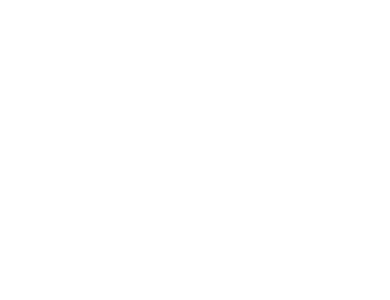
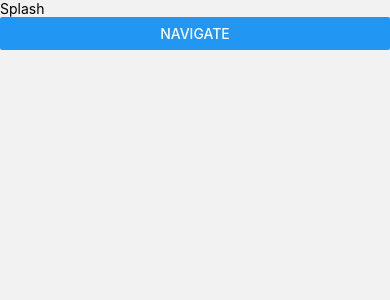
Before and after one commit to JesusERG/HireMe, a React Native app: screen /Splash in a window 390 px wide. Shown: the top 300 px of the page. Built offline with nearby package versions, Linux system fonts and the light colour scheme.

Commit message:
Finished Navigation logic implementation and Types

```diff
--- a/App.tsx
+++ b/App.tsx
@@ -6,9 +6,17 @@
  */
 
 import { SafeAreaProvider } from 'react-native-safe-area-context';
+import { NavigationContainer } from '@react-navigation/native';
+import StackNavigator from './src/navigation/StackNavigator';
 
 function App() {
-  return <SafeAreaProvider></SafeAreaProvider>;
+  return (
+    <NavigationContainer>
+      <SafeAreaProvider>
+        <StackNavigator />
+      </SafeAreaProvider>
+    </NavigationContainer>
+  );
 }
 
 export default App;
--- /dev/null
+++ b/src/navigation/StackNavigator.tsx
@@ -0,0 +1,21 @@
+import { createNativeStackNavigator } from '@react-navigation/native-stack';
+import { RootStackParamList } from '../utils/types/NavigationTypes';
+import Splash from '../screens/Splash';
+import Feed from '../screens/Feed';
+
+const Stack = createNativeStackNavigator<RootStackParamList>();
+
+const StackNavigator = () => {
+  return (
+    <Stack.Navigator initialRouteName="Splash">
+      <Stack.Screen
+        name="Splash"
+        component={Splash}
+        options={{ headerShown: false }}
+      />
+      <Stack.Screen name="Feed" component={Feed} />
+    </Stack.Navigator>
+  );
+};
+
+export default StackNavigator;
--- /dev/null
+++ b/src/screens/Feed.tsx
@@ -0,0 +1,14 @@
+import { Text, View } from 'react-native';
+import React from 'react';
+
+const Feed = () => {
+  return (
+    <View>
+      <Text>Feed</Text>
+    </View>
+  );
+};
+
+export default Feed;
+
+// const styles = StyleSheet.create({});
--- /dev/null
+++ b/src/screens/Splash.tsx
@@ -0,0 +1,23 @@
+import { Text, Button } from 'react-native';
+import { useNavigation, NavigationProp } from '@react-navigation/native';
+import { SafeAreaView } from 'react-native-safe-area-context';
+import { RootStackParamList } from '../utils/types/NavigationTypes';
+
+const Splash = () => {
+  const navigation: NavigationProp<RootStackParamList> = useNavigation();
+  return (
+    <SafeAreaView>
+      <Text>Splash</Text>
+      <Button
+        title="Navigate"
+        onPress={() => {
+          navigation.navigate('Feed');
+        }}
+      />
+    </SafeAreaView>
+  );
+};
+
+export default Splash;
+
+// const styles = StyleSheet.create({});
--- /dev/null
+++ b/src/utils/types/NavigationTypes.ts
@@ -0,0 +1,10 @@
+import type { NativeStackScreenProps } from '@react-navigation/native-stack';
+
+export type RootStackParamList = {
+  Home: undefined;
+  Profile: { userId: string };
+  Feed: { sort: 'latest' | 'top' } | undefined;
+  Splash: undefined;
+};
+
+export type Props = NativeStackScreenProps<RootStackParamList, 'Feed'>;
--- a/tsconfig.json
+++ b/tsconfig.json
@@ -1,5 +1,9 @@
 {
   "extends": "@react-native/typescript-config",
   "include": ["**/*.ts", "**/*.tsx"],
-  "exclude": ["**/node_modules", "**/Pods"]
+  "exclude": ["**/node_modules", "**/Pods"],
+  "compilerOptions": {
+    "strict": true,
+    "moduleResolution": "bundler"
+  }
 }
```
Also changed, not shown: package.json (+6 -2 lines), 3 other files (tests, documents, lock files or other folders).
